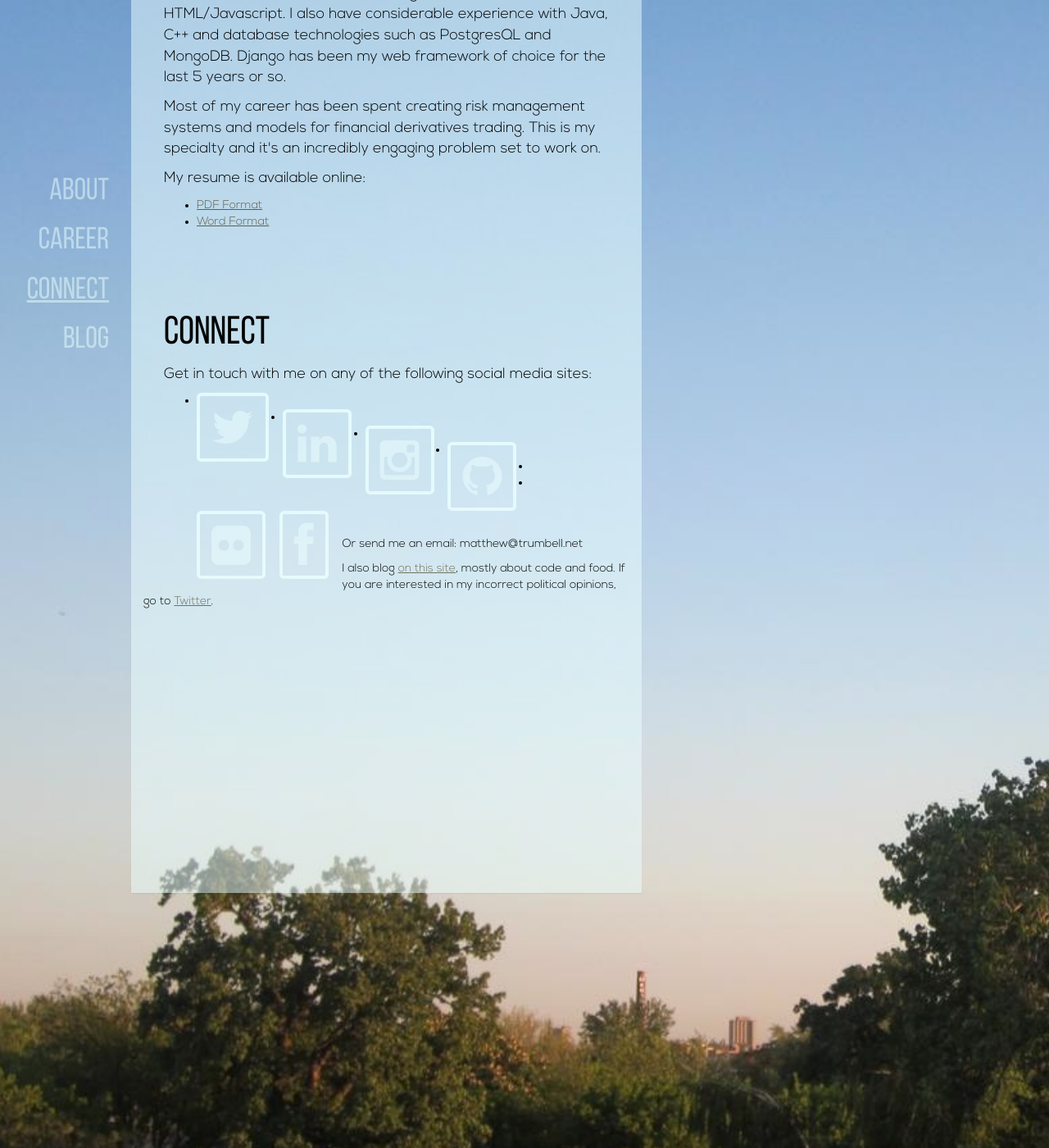
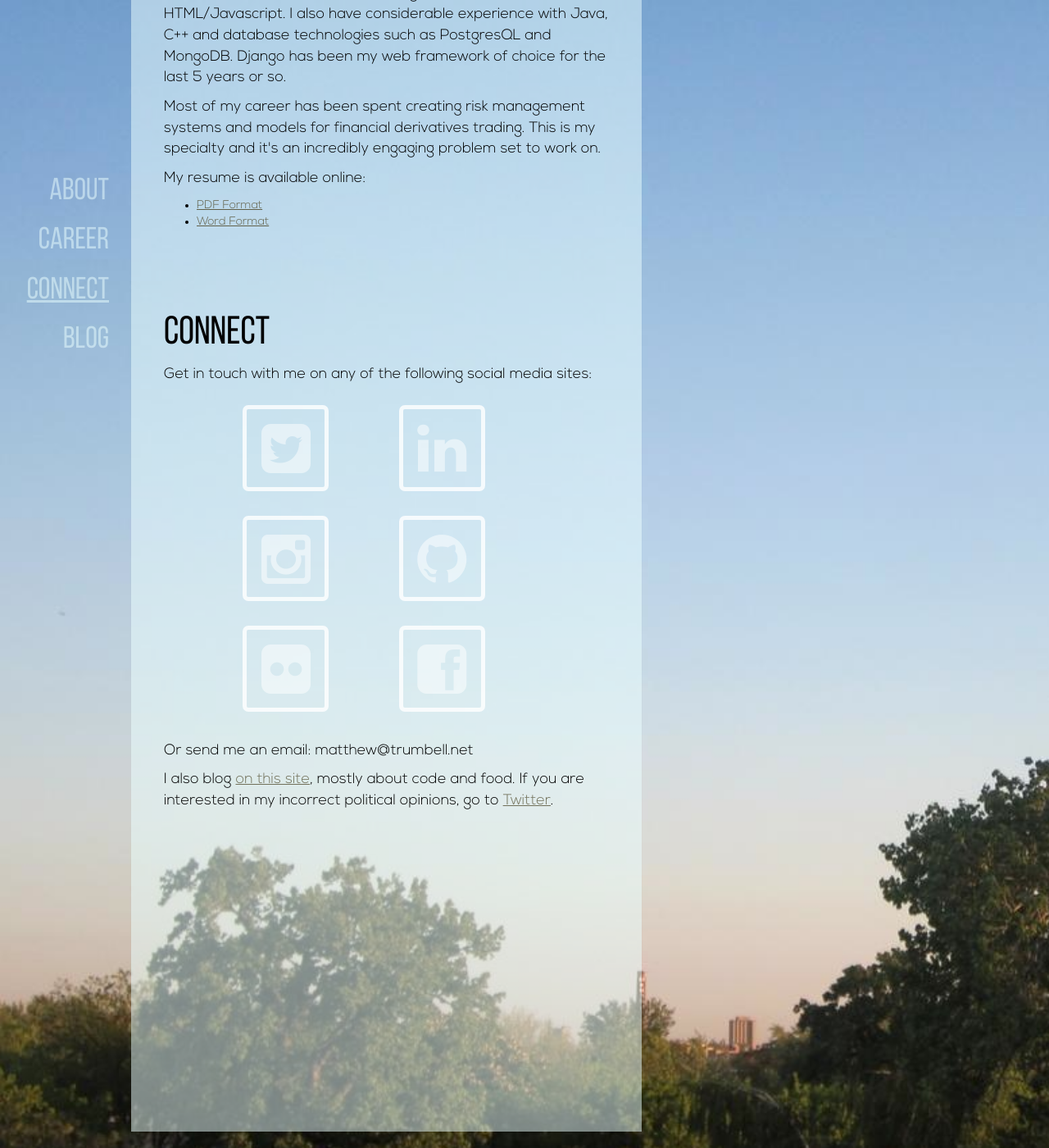
Before and after one commit to mrtrumbe/mrtrumbe.github.io, a Jekyll site: the page built from index.html, in a window 1280 px wide and 1400 px high, scrolled down 730 px. Shown: the whole window at 82% size. Built offline with Jekyll 4.4.1, drawn with Linux system fonts in a browser that asks for light colours; Markdown is read by kramdown in place of the engine named in the settings.

Commit message:
Responsiveness. Fixed social media links.

```diff
--- a/css/new_main.css
+++ b/css/new_main.css
@@ -204,20 +204,29 @@ a:visited {
   color: #62614b;
 }
 
+.connect-link-container {
+  margin-left: 15%;
+  margin-right: 15%;
+  margin-bottom: 20px;
+}
+
+.connect-link {
+  padding: 15px;
+}
 
 .connect-link i {
-  color: rgba(235, 255, 255, 0.5);
-  border-color: rgba(235, 255, 255, 0.8);
+  color: rgba(255, 255, 255, 0.5);
+  border-color: rgba(255, 255, 255, 0.8);
 }
 
 .connect-link a:hover i {
-  color: rgba(235, 255, 255, 0.9);
-  border-color: rgba(235, 255, 255, 1);
+  color: rgba(255, 255, 255, 0.9);
+  border-color: rgba(255, 255, 255, 1);
 }
 
 .connect-link a:focus i {
-  color: rgba(235, 255, 255, 0.9);
-  border-color: rgba(235, 255, 255, 1);
+  color: rgba(255, 255, 255, 0.9);
+  border-color: rgba(255, 255, 255, 1);
 }
 
 
@@ -259,4 +268,9 @@ a:visited {
   .mrt-section {
     padding: 10px 10px 20px 10px;
   }
+
+  .connect-link-container {
+    margin-left: 10%;
+    margin-right: 10%;
+  }
 }
--- a/index.html
+++ b/index.html
@@ -60,37 +60,37 @@ mainpage: true
         Get in touch with me on any of the following social media
         sites:
       </p>
-      <ul id="connect-links-container thumbnails">
-        <li class="connect-link">
+      <div class="row connect-link-container">
+        <div class="connect-link col-lg-6 col-sm-6 col-xs-6">
           <a href="http://twitter.com/mtrums">
-            <i class="fa fa-twitter fa-4x pull-left fa-border"></i>
+            <i class="fa fa-twitter-square fa-5x fa-border"></i>
           </a>
-        </li>
-        <li class="connect-link">
+        </div>
+        <div class="connect-link col-lg-6 col-sm-6 col-xs-6">
           <a href="http://www.linkedin.com/pub/matthew-trumbell/3/aa2/280">
-            <i class="fa fa-linkedin fa-4x pull-left fa-border"></i>
+            <i class="fa fa-linkedin fa-5x fa-border"></i>
           </a>
-        </li>
-        <li class="connect-link">
+        </div>
+        <div class="connect-link col-lg-6 col-sm-6 col-xs-6">
           <a href="http://instagram.com/mtrums">
-            <i class="fa fa-instagram fa-4x pull-left fa-border"></i>
+            <i class="fa fa-instagram fa-5x fa-border"></i>
           </a>
-        </li>
-        <li class="connect-link">
+        </div>
+        <div class="connect-link col-lg-6 col-sm-6 col-xs-6">
           <a href="http://github.com/mrtrumbe">
-            <i class="fa fa-github fa-4x pull-left fa-border"></i>
+            <i class="fa fa-github fa-5x fa-border"></i>
           </a>
-        </li>
-        <li class="connect-link">
+        </div>
+        <div class="connect-link col-lg-6 col-sm-6 col-xs-6">
           <a href="http://www.flickr.com/photos/97407207@N00/">
-            <i class="fa fa-flickr fa-4x pull-left fa-border"></i>
+            <i class="fa fa-flickr fa-5x fa-border"></i>
           </a>
-        </li>
-        <li class="connect-link">
+        </div>
+        <div class="connect-link col-lg-6 col-sm-6 col-xs-6">
           <a href="http://www.facebook.com/profile.php?id=519136905&amp;ref=name">
-            <i class="fa fa-facebook fa-4x pull-left fa-border"></i>
+            <i class="fa fa-facebook-square fa-5x fa-border"></i>
           </a>
-        </li>
+        </div>
       </div>
       <p>
         Or send me an email: matthew@trumbell.net
```
